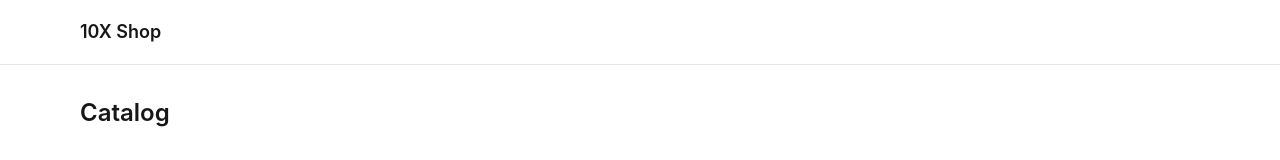
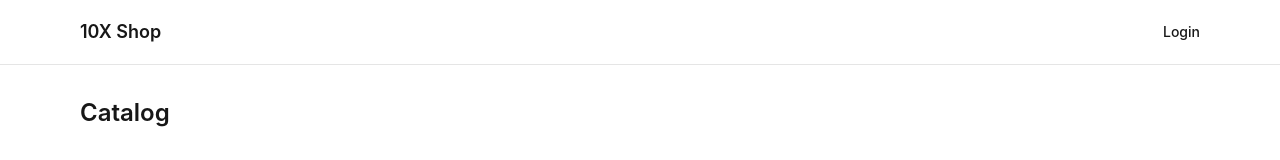
Before and after one commit to zazabaramidze3-afk/10x-shop-zazabaramidze, a React (Vite) app: page / in a window 1280 px wide. Shown: the top 160 px of the page. Built offline with nearby package versions, Linux system fonts and the light colour scheme.

Commit message:
feat(header): show login link or username with logout

```diff
--- a/src/components/Header.tsx
+++ b/src/components/Header.tsx
@@ -1,21 +1,36 @@
 import { Link } from 'react-router-dom'
+import Button from './Button'
+import useAuth from '../hooks/useAuth'
 
 const Header = () => {
+  // user = { username, isLoggedIn }, logout = ფუნქცია, რომელიც user-ს აბრუნებს guest-ზე
+  const { user, logout } = useAuth()
+
   return (
     <header className='border-b border-neutral-200'>
-        <div className='mx-auto flex h-16 max-w-6xl items-center px-4'>
+      <div className='mx-auto flex h-16 max-w-6xl items-center justify-between px-4'>
         <Link
           to='/'
-                className='text-lg
-                font-semibold
-                transition duration-200
-                hover:opacity-70
-                focus-visible:outline-2
-                focus-visible:outline-offset-4
-                focus-visible:outline-neutral-900'
+          className='text-lg font-semibold transition duration-200 hover:opacity-70 focus-visible:outline-2 focus-visible:outline-offset-4 focus-visible:outline-neutral-900'
         >
           10X Shop
         </Link>
+
+        {user.isLoggedIn ? (
+          <div className='flex items-center gap-3'>
+            <span className='text-sm text-neutral-600'>{user.username}</span>
+            <Button variant='secondary' onClick={logout}>
+              Logout
+            </Button>
+          </div>
+        ) : (
+          <Link
+            to='/login'
+            className='text-sm font-medium transition duration-200 hover:opacity-70 focus-visible:outline-2 focus-visible:outline-offset-4 focus-visible:outline-neutral-900'
+          >
+            Login
+          </Link>
+        )}
       </div>
     </header>
   )
```
Lines whose indentation alone changed are shown as unchanged.
